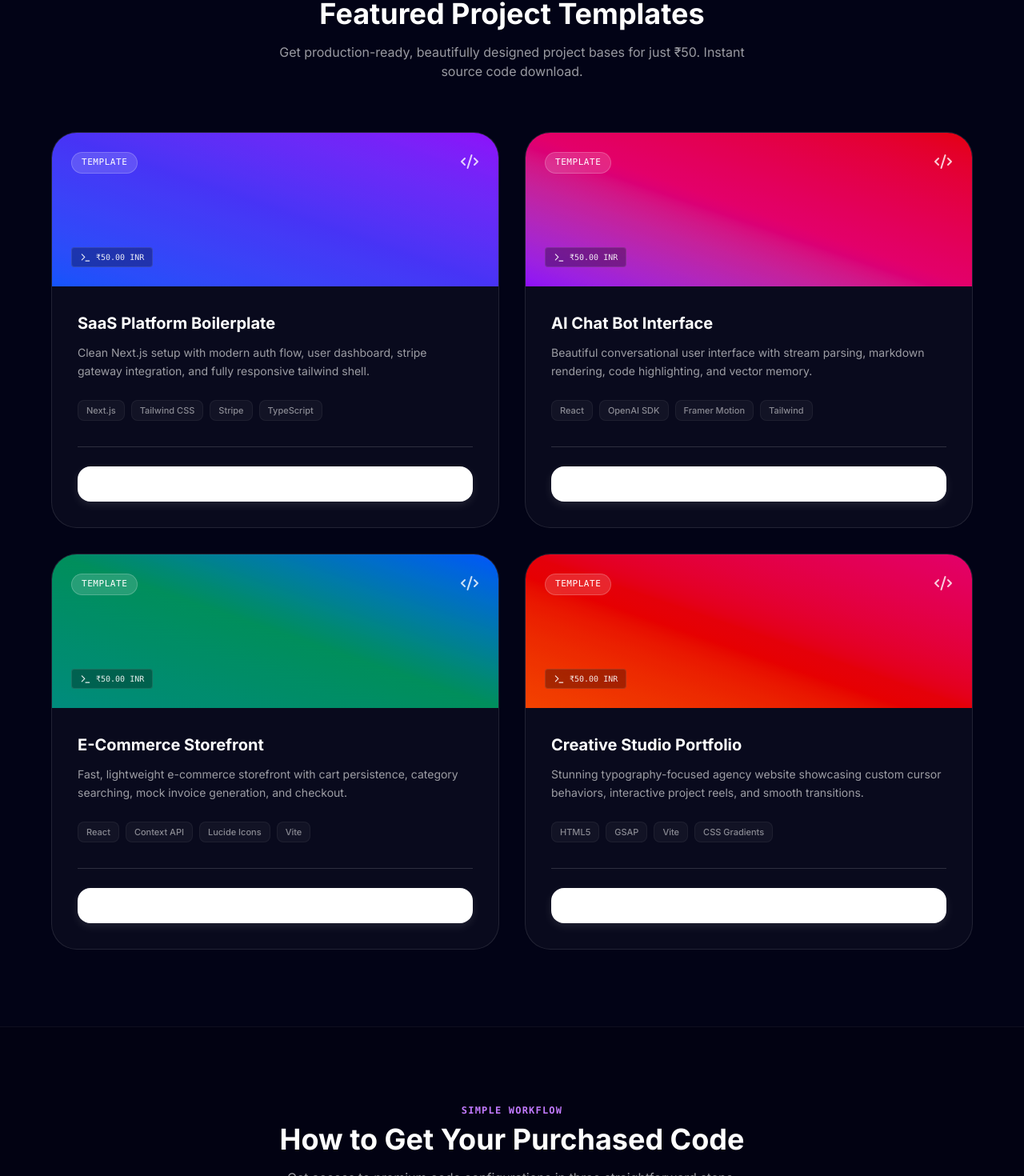
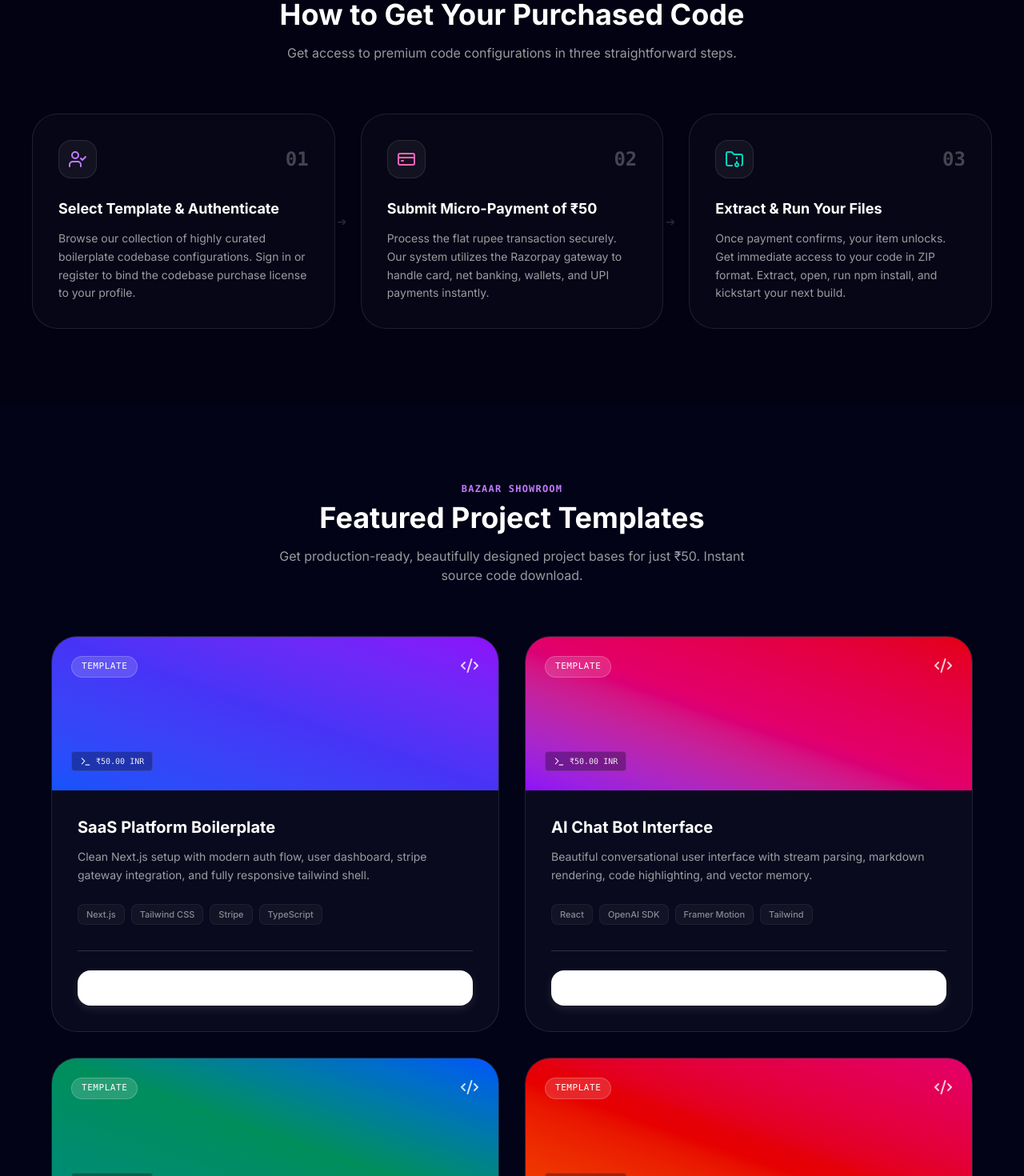
Before and after one commit to jainil224/CodeBazaar, a React (Vite) app: page / in a window 1280 px wide. Shown: the part 923-2393 px from the top of the page at 80% size. Built offline with nearby package versions, Linux system fonts and the light colour scheme; a web font is replaced by a local one.

Commit message:
feat: implement main application component with authentication, transaction management, and dashboard integration

```diff
--- a/src/App.tsx
+++ b/src/App.tsx
@@ -123,6 +123,9 @@ export default function App() {
         onAdminClick={() => setIsAdminOpen(true)}
       />
 
+      {/* How it works section */}
+      <HowItWorks />
+
       {/* Featured Projects Grid */}
       <FeaturedProjects
         currentUser={currentUser}
@@ -130,9 +133,6 @@ export default function App() {
         onTriggerAuth={() => setIsAuthOpen(true)}
         onPurchaseSuccess={handlePurchaseSuccess}
       />
-
-      {/* How it works section */}
-      <HowItWorks />
 
       {/* What we deliver guarantees */}
       <WhatWeDeliver />
```
